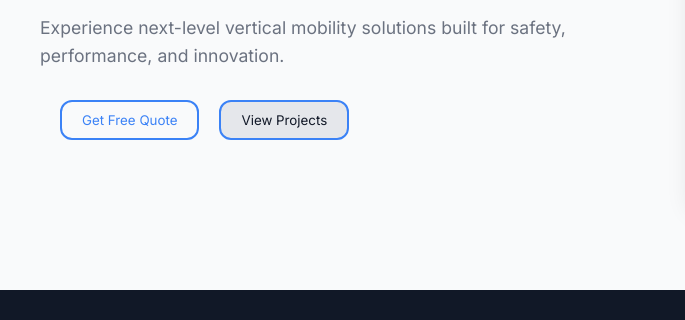
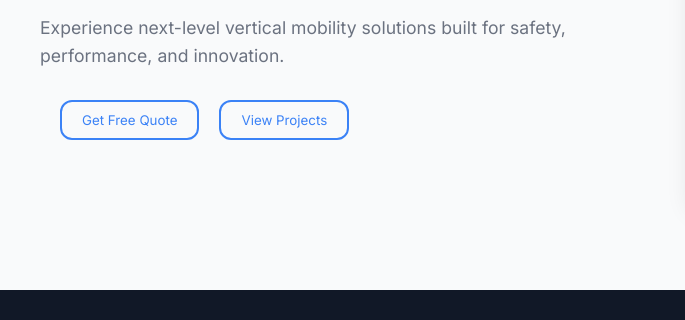
Before and after one commit to satyamjha193/elevateMax, a plain HTML site: page index.html in a window 1280 px wide. Shown: the part 368-688 px from the top of the page, 0-685 px from the left. Drawn offline with Linux system fonts and the light colour scheme.

Commit message:
Update index.html

```diff
--- a/index.html
+++ b/index.html
@@ -43,7 +43,7 @@
       <p>Experience next-level vertical mobility solutions built for safety, performance, and innovation.</p>
       <div class="hero-buttons" style="margin: 20px;">
         <button class="btn">Get Free Quote</button>
-        <button class="btn" style="background:#e5e7eb; color:#111827;">View Projects</button>
+        <button class="btn">View Projects</button>
       </div>
     </div>
 
```
